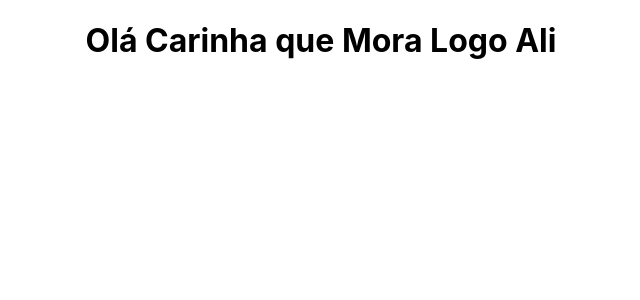
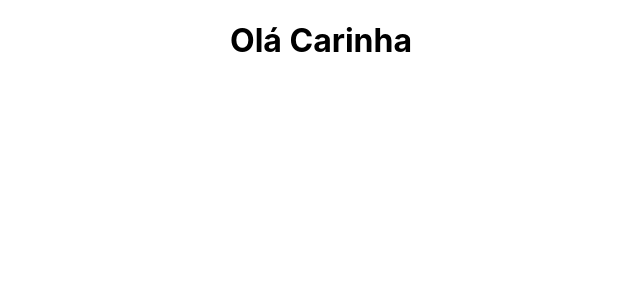
Before and after one commit to LaercioMLB/osana-front, a React (Create React App) app: page / in a window 1280 px wide. Shown: the top 300 px of the page, without its empty margins (319-959 px from the left). Built offline with nearby package versions, Linux system fonts and the light colour scheme.

Commit message:
teste de branch

```diff
--- a/src/App.js
+++ b/src/App.js
@@ -4,7 +4,7 @@ import "./App.css";
 function App() {
   return (
     <div className="App">
-      <h1>Olá Carinha que Mora Logo Ali</h1>
+      <h1>Olá Carinha</h1>
     </div>
   );
 }
```
